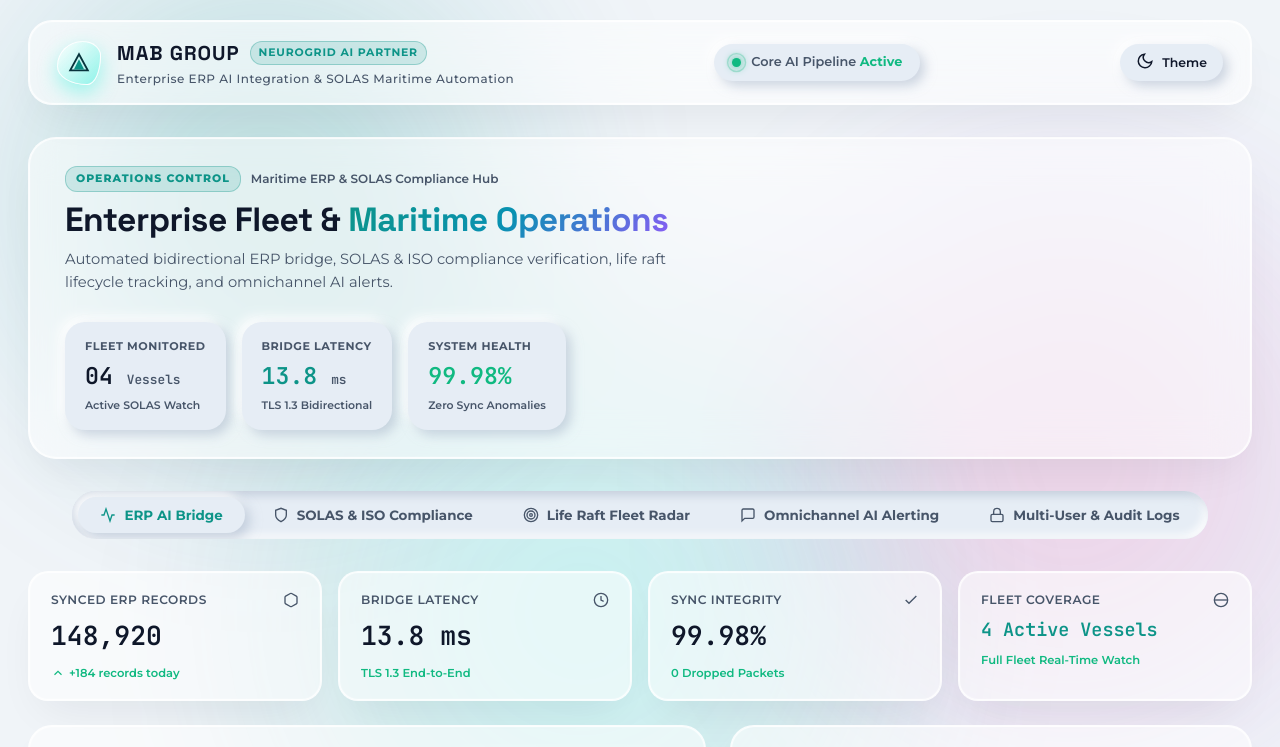
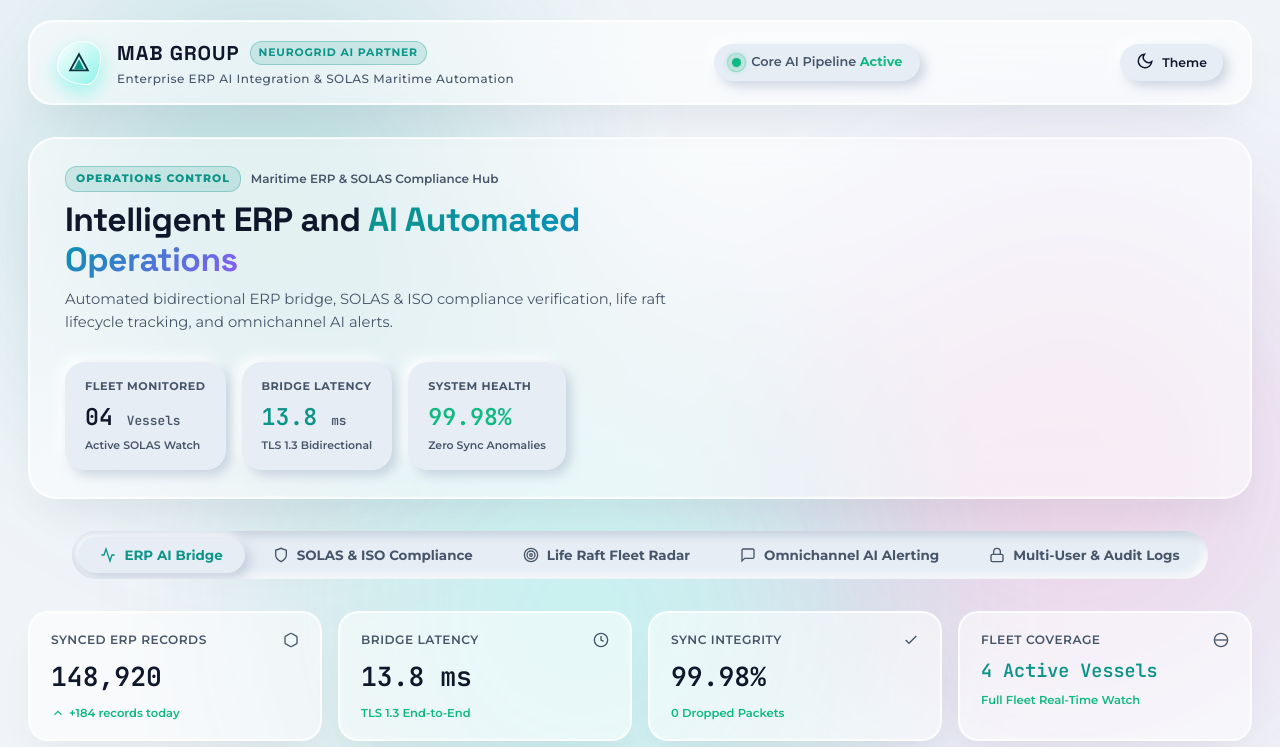
Before and after one commit to shumyleshafiq01-jpg/aimabgrp-portal, a website: page index.html in a window 1280 px wide. Shown: the top 747 px of the page. Drawn offline with Linux system fonts and the light colour scheme; no server answers.

Commit message:
update hero title to Intelligent ERP and AI Automated Operations

```diff
--- a/index.html
+++ b/index.html
@@ -1170,7 +1170,7 @@
           <span class="eyebrow-meta">Maritime ERP &amp; SOLAS Compliance Hub</span>
         </div>
         <h1 class="dash-hero-title">
-          Enterprise Fleet &amp; <span class="gradient-text">Maritime Operations</span>
+          Intelligent ERP and <span class="gradient-text">AI Automated Operations</span>
         </h1>
         <p class="dash-hero-desc">
           Automated bidirectional ERP bridge, SOLAS &amp; ISO compliance verification, life raft lifecycle tracking, and omnichannel AI alerts.
```
